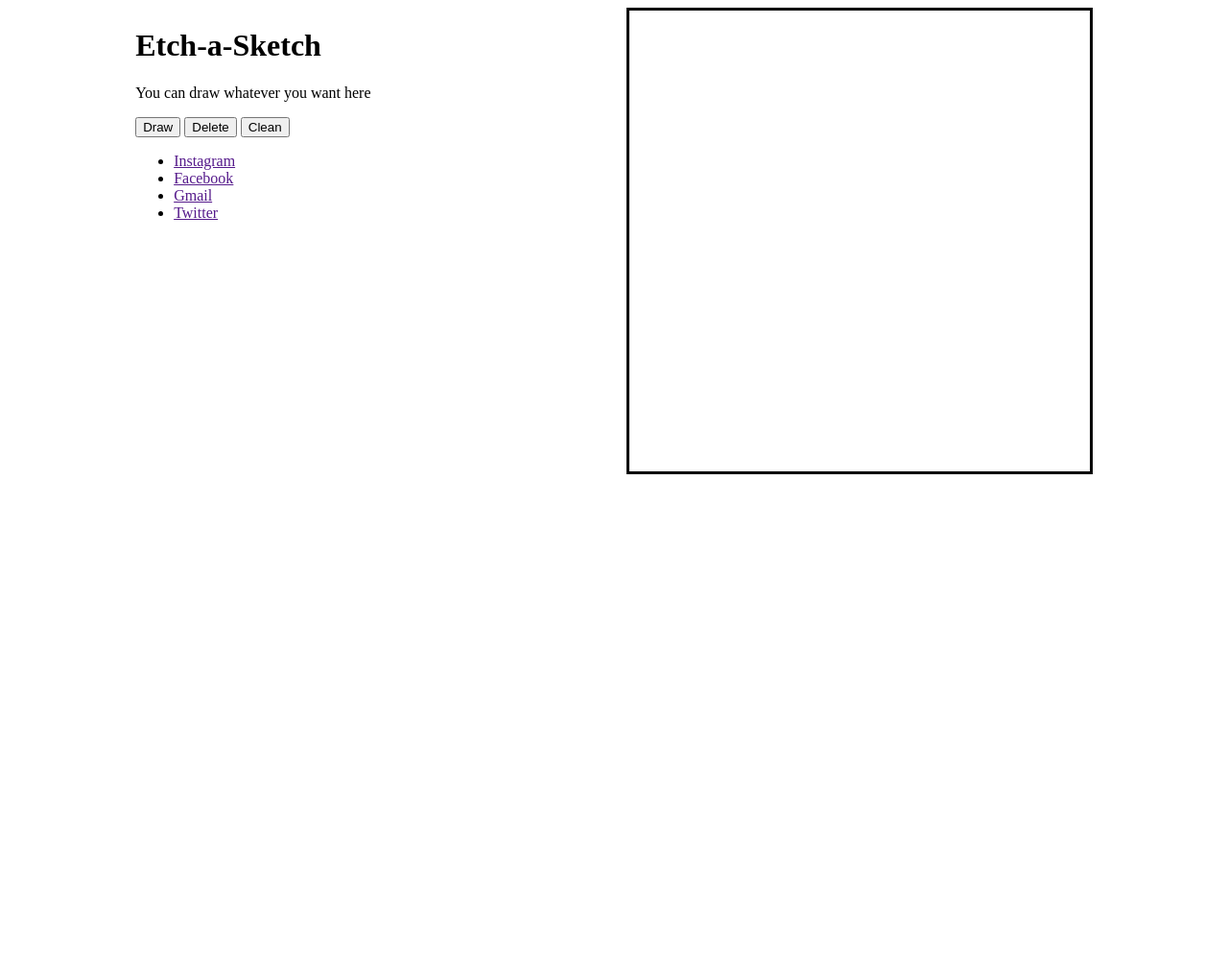
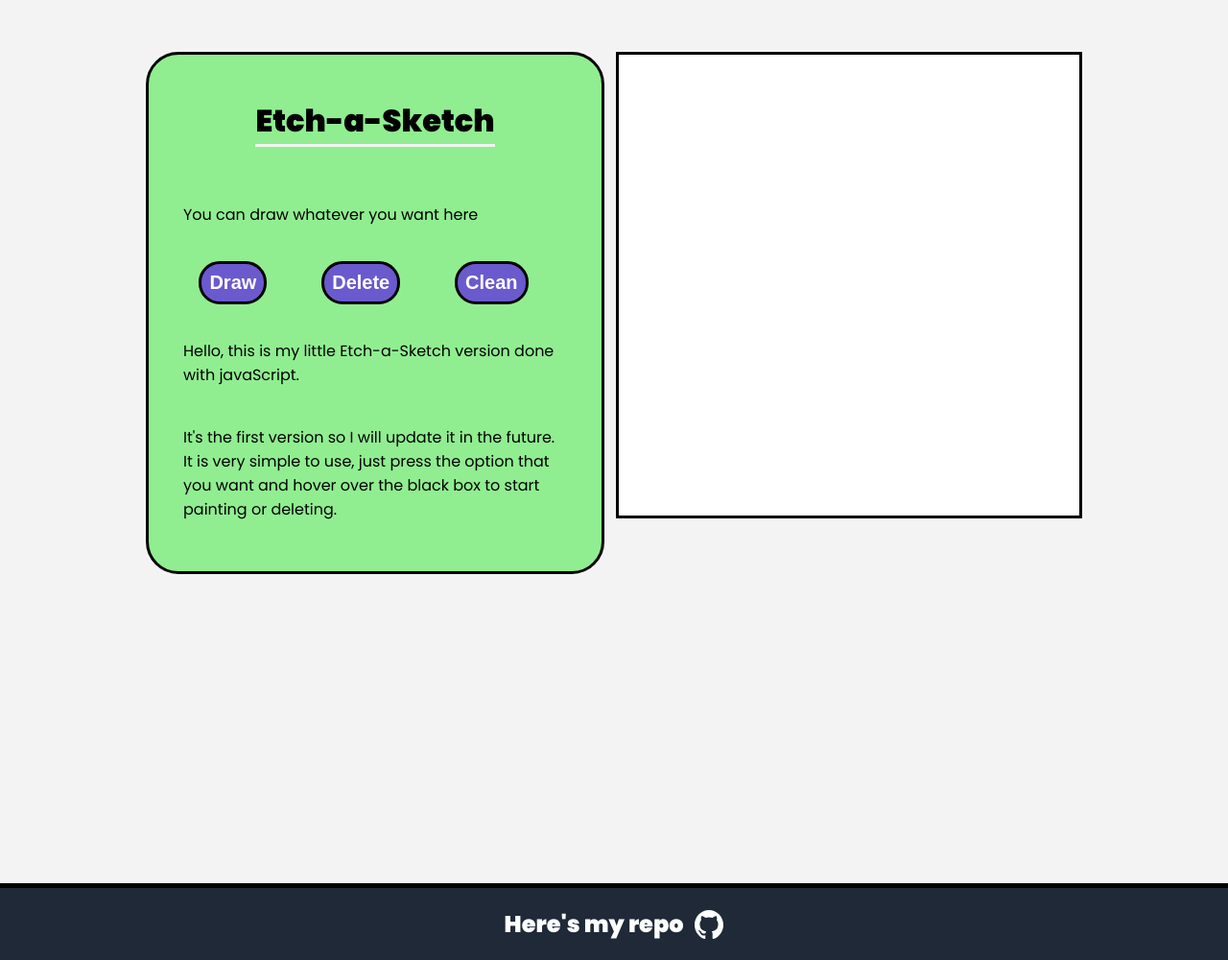
Before and after one commit to JesusSQ/Etch-a-Sketch, a plain HTML site: page index.html in a window 1280 px wide. Shown: the whole page at 96% size. Before the commit the page ends 800 px from the top, so only its background shows below. Drawn offline with Linux system fonts and the light colour scheme.

Commit message:
Add style to the page and add some info and a footer to the html
Add style to the title box and create a footer with its own style.
Add an image to the footer to decorate.
Add some animations to the buttons and links.
Delete some unnecessary code, some functions were not necessary at all.

```diff
--- a/index.html
+++ b/index.html
@@ -9,23 +9,32 @@
 </head>
 
 <body>
-
+    <div class="content">
         <div class="title">
             <h1>Etch-a-Sketch</h1>
+            <div class="info">
                 <p>You can draw whatever you want here</p>
+            </div>
             <div class="buttons">
                 <button class="draw">Draw</button>
                 <button class="eraser">Delete</button>
                 <button class="clean">Clean</button>
             </div>
-        <ul>
-            <li><a href="">Instagram</a></li>
-            <li><a href="">Facebook</a></li>
-            <li><a href="">Gmail</a></li>
-            <li><a href="">Twitter</a></li>
-        </ul>
+            <div class="info">
+                <p>
+                    Hello, this is my little Etch-a-Sketch version done with javaScript.
+                </p>
+                <p>
+                    It's the first version so I will update it in the future. It is very simple to use, just press the option that you want and hover over the black box to start painting or deleting.
+                </p>
+            </div>
         </div>
         <div class="container"></div>
+    </div>
+    <div class="footer">
+        <h2>Here's my <a href="https://github.com/JesusSQ" target="_blank">repo</a></h2>
+        <img src="images/github.svg" alt="github">
+    </div>
 
     <script src="script.js"></script>
 </body>
--- a/script.js
+++ b/script.js
@@ -1,4 +1,5 @@
-function createSquares() {
+// Creating the grid
+
 let e;
 let cont = document.querySelector('.container');
 for (let i = 0; i < 256; i++) {
@@ -6,8 +7,8 @@ function createSquares() {
     e.classList.add('grid');
     cont.appendChild(e);
 }
-}
-createSquares();
+
+// Functions
 
 function paint() {
     let divs = document.querySelectorAll('.grid');
@@ -28,19 +29,21 @@ function clean() {
     divs.forEach(div => div.style.background = 'white');
 }
 
-function waitForButton() {
+// Query Selectors
+
 let draw = document.querySelector('.draw');
 let del = document.querySelector('.eraser');
 let white = document.querySelector('.clean');
+
+// Event Listeners
+
 del.addEventListener('click', () => {
     eraser();
 });
 draw.addEventListener('click', () => {
     paint();
 });
+
 white.addEventListener('click', () => {
     clean();
 });
-}
-
-waitForButton();
--- a/style.css
+++ b/style.css
@@ -1,24 +1,126 @@
+@import url('https://fonts.googleapis.com/css2?family=Poppins:ital,wght@0,300;0,400;0,900;1,300;1,400;1,900&family=Ubuntu:ital,wght@0,300;0,500;0,700;1,300&display=swap');
 .grid {
     margin: 0;
     padding: 0;
     width: 30px;
     height: 30px;
+    background: white;
 }
 
 .container {
-    margin: 0;
+    margin: 0px;
+    margin-top: 54px;
     padding: 0;
+    width: 480px;
     height: 480px;
-    width: 480px;
     display: flex;
     flex-wrap: wrap;
     justify-content: center;
     align-items: center;
     border: solid;
     border-color: black;
+    overflow: hidden;
+}
+
+.content {
+    display: flex;
+    justify-content: space-between;
+    gap: 12px;
 }
 
 body {
     display: flex;
+    flex-direction: column;
+    justify-content: space-between;
+    align-items: center;
+    margin: 0;
+    padding: 0;
+    background: #f3f3f3;
+    font-family: 'poppins', sans-serif;
+    height: 1000px;
+}
+
+.info p {
+    padding: 12px;
+    max-width: 400px;
+}
+
+.title {
+    margin-top: 54px;
+    padding: 24px;
+    display: flex;
+    flex-direction: column;
+    justify-content: center;
+    align-items: flex-start;
+    gap: 8px;
+    border: solid;
+    border-color: black;
+    border-radius: 34px;
+    background: #90EE90;
+}
+
+h1 {
+    border-bottom: solid;
+    border-color: #f3f3f3;
+    border-width: 3px;
+    font-weight: 900;
+    font-size: 32px;
+    align-self: center;
+}
+
+.info {
+    font-weight: 400;
+    font-size: 16px;
+}
+
+.buttons {
+    display: flex;
+    width: 400px;
+    height: auto;
     justify-content: space-around;
+    align-items: center;
 }
+
+.buttons button {
+    font-size: 20px;
+    font-weight: 900;
+    color: white;
+    padding: 8px;
+    border-radius: 22px;
+    border-width: 2px;
+    border: solid;
+    background: slateblue;
+    border-color: black;
+}
+
+.buttons button:hover {
+    cursor: pointer;
+    background: #f3f3f3;
+    color: black;
+}
+
+img {
+    width: 30px;
+}
+
+.footer {
+    background: #1f2937;
+    color: white;
+    width: 100%;
+    border-top: solid;
+    border-color: black;
+    border-width: 5px;
+    display: flex;
+    justify-content: center;
+    align-items: center;
+    gap: 12px;
+}
+
+a {
+    text-decoration: none;
+    color: white;
+}
+
+a:hover {
+    text-decoration: underline;
+}
```
Also changed, not shown: images/github.svg (added). Lines whose indentation alone changed are shown as unchanged.
